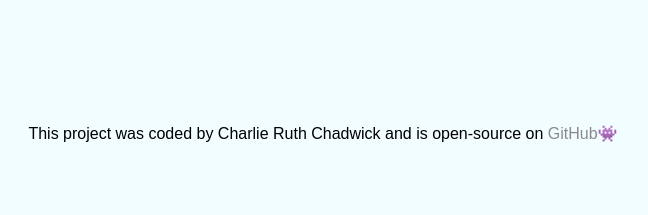
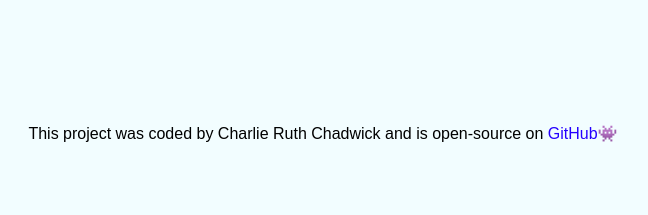
Before and after one commit to chadders404/react-weather-app, a React (Create React App) app: page / in a window 1280 px wide. Shown: the top 215 px of the page, without its empty margins (317-965 px from the left). Built offline with nearby package versions, Linux system fonts and the light colour scheme; no server answers; some icons are missing.

Commit message:
changed link text colour to blue
demo

```diff
--- a/src/App.css
+++ b/src/App.css
@@ -105,7 +105,7 @@ ul {
 }
 
 a {
-  color: rgb(138, 138, 138);
+  color: rgb(38, 0, 255);
   text-decoration: none;
   font-weight: 400;
 }
```
